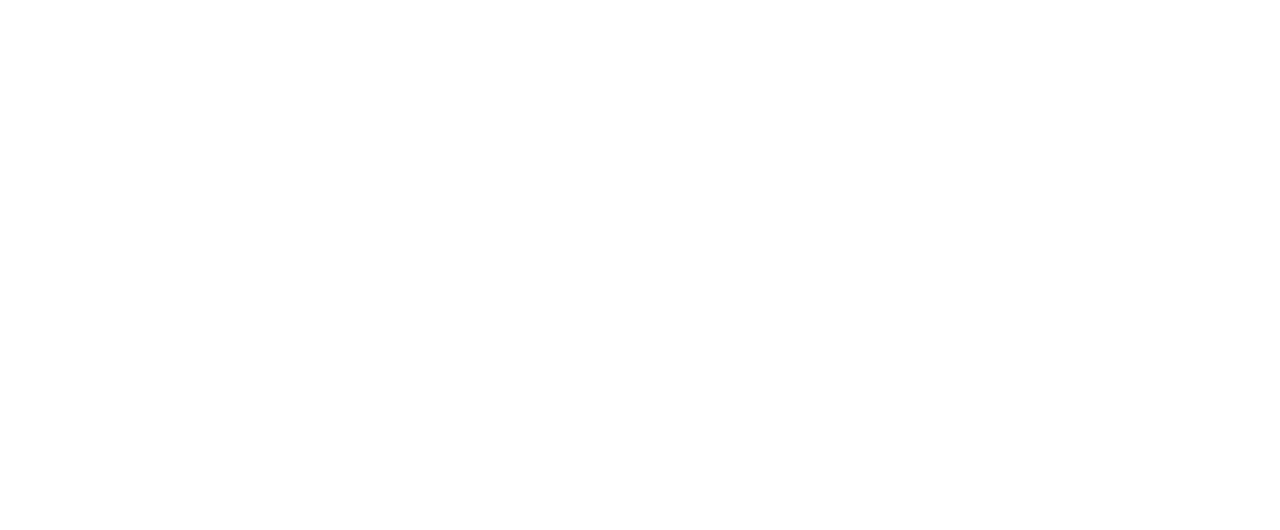
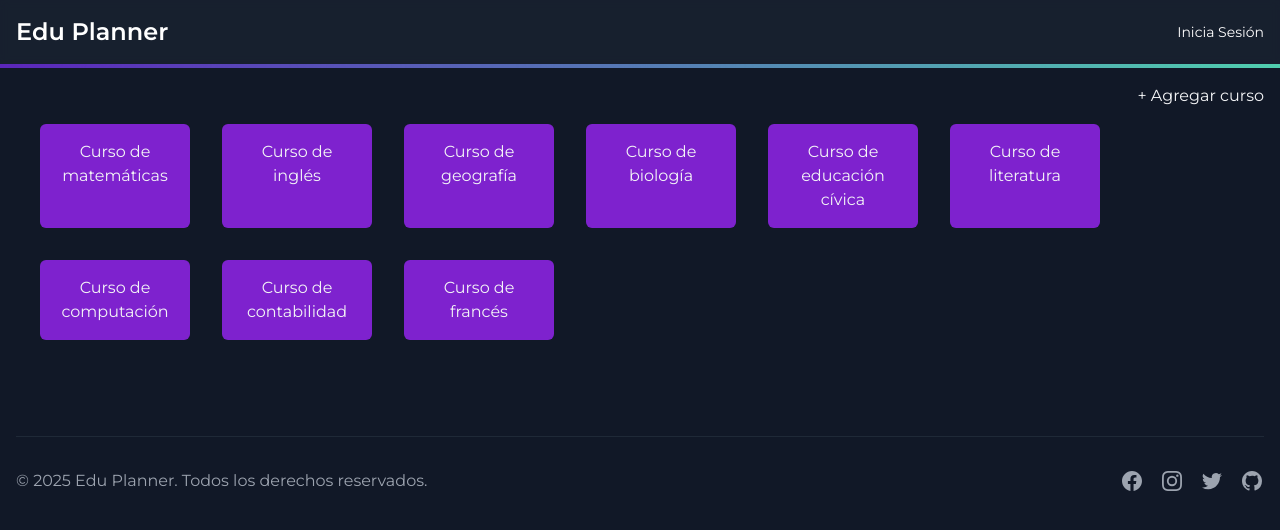
Before and after one commit to No-Country-simulation/s20-11-webapp, a React (Vite) app in the folder Frontend/eduPlanner/: page /homecoordinator in a window 1280 px wide. Before the commit this address had no page. Shown: the top 530 px of the page. Built offline with nearby package versions, Linux system fonts and the light colour scheme; a web font is replaced by a local one.

Commit message:
planteo home

```diff
--- a/Frontend/eduPlanner/src/App.jsx
+++ b/Frontend/eduPlanner/src/App.jsx
@@ -4,6 +4,8 @@
 import './App.css'
 import Login from './Components/Login'
 import { BrowserRouter, Routes, Route, Navigate, redirect } from "react-router-dom"
+import HomeStudent from './Components/HomeStudent'
+import HomeCoordinator from './Components/HomeCoordinator'
 
 function App() {
 
@@ -21,6 +23,24 @@
             }
           />
         }
+        {
+          <Route
+            path="/homestudent" element={
+              <div>
+                <HomeStudent/>
+              </div>
+            }
+          />
+        }
+        {
+          <Route
+            path="/homecoordinator" element={
+              <div>
+                <HomeCoordinator/>
+              </div>
+            }
+          />
+        }
     </Routes>
   </BrowserRouter>
 
--- a/Frontend/eduPlanner/src/Components/Footer.jsx
+++ b/Frontend/eduPlanner/src/Components/Footer.jsx
@@ -6,7 +6,7 @@
                 <div className="container mx-auto px-4">
 
                     <div className="mt-12 pt-8 border-t border-gray-800 flex flex-col md:flex-row justify-between items-center">
-                    <p>© 2024 CursosOnline. Todos los derechos reservados.</p>
+                    <p>© 2025 Edu Planner. Todos los derechos reservados.</p>
                         <div className="flex space-x-4 mt-4 md:mt-0">
                             <a href="#" className="text-gray-400 hover:text-white transition-colors">
                                 <span className="sr-only">Facebook</span>
--- a/Frontend/eduPlanner/src/Components/Header.jsx
+++ b/Frontend/eduPlanner/src/Components/Header.jsx
@@ -39,12 +39,12 @@
             <div id='logo-y-libro' className="flex gap-2 items-center">
 
                 <h1 className="text-2xl font-semibold text-white">
-                    profevirtual
+                    Edu Planner
                 </h1>
             </div>
             <div id='fila-opciones' className='flex gap-6'>
                 <button className='text-sm text-white' onClick={() => navigate('/todosloscursos')}>
-                    Cursos
+
                 </button>
 
                 {/* si el usuario está loggeado */}
@@ -58,11 +58,11 @@
                         )}
 
                 {/* si el usuario está loggeado */}
-                {isLoggedIn && (
+                {/* {isLoggedIn && (
                 <button className='text-sm text-white' onClick={() => navigate('/profile')}>
                     Mi perfil
                 </button>
-                )}
+                )} */}
 
                 {/* si el usuario está desloggeado onClick={handleCerrarSesion}  */}
                 {isLoggedIn && (
--- /dev/null
+++ b/Frontend/eduPlanner/src/Components/HomeCoordinator.jsx
@@ -0,0 +1,47 @@
+import Header from './Header'
+import Footer from './Footer'
+
+function HomeCoordinator() {
+  return (
+    <div className="min-h-screen bg-gray-900 text-gray-100 flex flex-col relative overflow-hidden">
+        <Header/>
+        <main>
+  <h2 className="p-4 text-right">+ Agregar curso</h2>
+  <div className="para-centrar flex justify-center">
+    <div className="contenedor-general flex flex-wrap gap-2 md:gap-8 w-[312px] mx-auto md:px-10 md:w-auto md:mx-0">
+      <div className="curso1 bg-purple-700 p-4 w-[150px] rounded-md text-center">
+        <p>Curso de matemáticas</p>
+      </div>
+      <div className="curso2 bg-purple-700 p-4 w-[150px] rounded-md text-center">
+        <p>Curso de inglés</p>
+      </div>
+      <div className="curso3 bg-purple-700 p-4 w-[150px] rounded-md text-center">
+        <p>Curso de geografía</p>
+      </div>
+      <div className="curso1 bg-purple-700 p-4 w-[150px] rounded-md text-center">
+        <p>Curso de biología</p>
+      </div>
+      <div className="curso2 bg-purple-700 p-4 w-[150px] rounded-md text-center">
+        <p>Curso de educación cívica</p>
+      </div>
+      <div className="curso3 bg-purple-700 p-4 w-[150px] rounded-md text-center">
+        <p>Curso de literatura</p>
+      </div>
+      <div className="curso1 bg-purple-700 p-4 w-[150px] rounded-md text-center">
+        <p>Curso de computación</p>
+      </div>
+      <div className="curso2 bg-purple-700 p-4 w-[150px] rounded-md text-center">
+        <p>Curso de contabilidad</p>
+      </div>
+      <div className="curso3 bg-purple-700 p-4 w-[150px] rounded-md text-center">
+        <p>Curso de francés</p>
+      </div>
+    </div>
+  </div>
+</main>
+        <Footer/>
+    </div>
+  )
+}
+
+export default HomeCoordinator
--- /dev/null
+++ b/Frontend/eduPlanner/src/Components/HomeStudent.jsx
@@ -0,0 +1,40 @@
+import Header from './Header'
+import Footer from './Footer'
+
+function HomeStudent() {
+  return (
+    <div className="min-h-screen bg-gray-900 text-gray-100 flex flex-col relative overflow-hidden">
+        <Header/>
+        <main className='flex-grow container mx-auto px-4 py-8'>
+            <h1 className='text-3xl font-bold mb-6 bg-gradient-to-r from-[#9333ea] to-[#2563eb] text-transparent bg-clip-text'>¡Hola, Juanita!</h1>
+            <h2 className='pt-4'>Novedades</h2>
+            <div className="contenedor-general grid grid-cols-1 gap-10 md:grid-cols-2 md:gap-10">
+                {/* Novedades */}
+                <div className="novedades flex flex-col gap-2">
+                    <div className="novedad1 bg-purple-700 rounded-md p-4">
+                        <h3 className="text-lg">25/01/2025</h3>
+                        <p>Exámen de matemáticas</p>
+                    </div>
+                    <div className="novedad2 bg-purple-700 rounded-md p-4">
+                        <h3 className="text-lg">30/01/2025</h3>
+                        <p>Entrega de trabajo práctico</p>
+                    </div>
+                </div>
+
+                {/* Calendario y horario */}
+                <div className="grid grid-cols-2 gap-2 md:flex md:flex-col">
+                    <div className="calendario bg-blue-500 rounded-md p-4 h-[200px] md:h-[150px]">
+                        <p>Calendario</p>
+                    </div>
+                    <div className="horario bg-green-500 rounded-md p-4 h-[200px] md:h-[150px]">
+                        <p>Horario</p>
+                    </div>
+                </div>
+            </div>
+        </main>
+        <Footer/>
+    </div>
+  )
+}
+
+export default HomeStudent
--- a/Frontend/eduPlanner/src/Components/Login.jsx
+++ b/Frontend/eduPlanner/src/Components/Login.jsx
@@ -11,10 +11,9 @@
 
 
 const schema = Yup.object().shape({
-    username: Yup.string()
-        .min(3, "El nombre de usuario es demasiado corto")
-        .max(20, "Máximo 20 caracteres")
-        .required("Este campo es obligatorio"),
+    email: Yup.string()
+        .email("El email es inválido")
+        .required('El email es requerido'),
     password: Yup.string()
         .min(8, "La contraseña es demasiado corta")
         .required("Este campo es obligatorio"),
@@ -45,7 +44,7 @@
                     </h2>
                     <Formik
                         initialValues={{
-                            username: '',
+                            email: '',
                             password: '',
                         }}
                         onSubmit={(values) => {
@@ -56,12 +55,12 @@
                             {({ isValid, dirty, isSubmitting }) => (
                                 <Form className="flex flex-col gap-4">
                                     <Field
-                                        placeholder="Nombre de Usuario"
+                                        placeholder="Email"
                                         className="pl-4 bg-gray-700/50 w-full border h-10 rounded"
                                         type="text"
-                                        name="username"
+                                        name="email"
                                     />
-                                    <ErrorMessage name="username" component="p" className="text-red-500 text-sm" />
+                                    <ErrorMessage name="email" component="p" className="text-red-500 text-sm" />
 
                                     <div className="relative w-full">
                                         <Field
@@ -94,17 +93,7 @@
 
                         {message && <p className="mt-4 text-center">{message}</p>}
 
-                        {/* <div className="flex flex-col items-center mt-6">
-                            <p className="text-center text-sm text-gray-400">
-                                ¿No tienes una cuenta?{" "}
-                            </p>
-                            <a
-                                href="/sign"
-                                className="bg-gradient-to-r from-[#9333ea] to-[#2563eb] text-transparent bg-clip-text hover:underline"
-                            >
-                                Regístrate
-                            </a>
-                        </div> */}
+
                 </div>
             </main>
             <Footer/>
```
